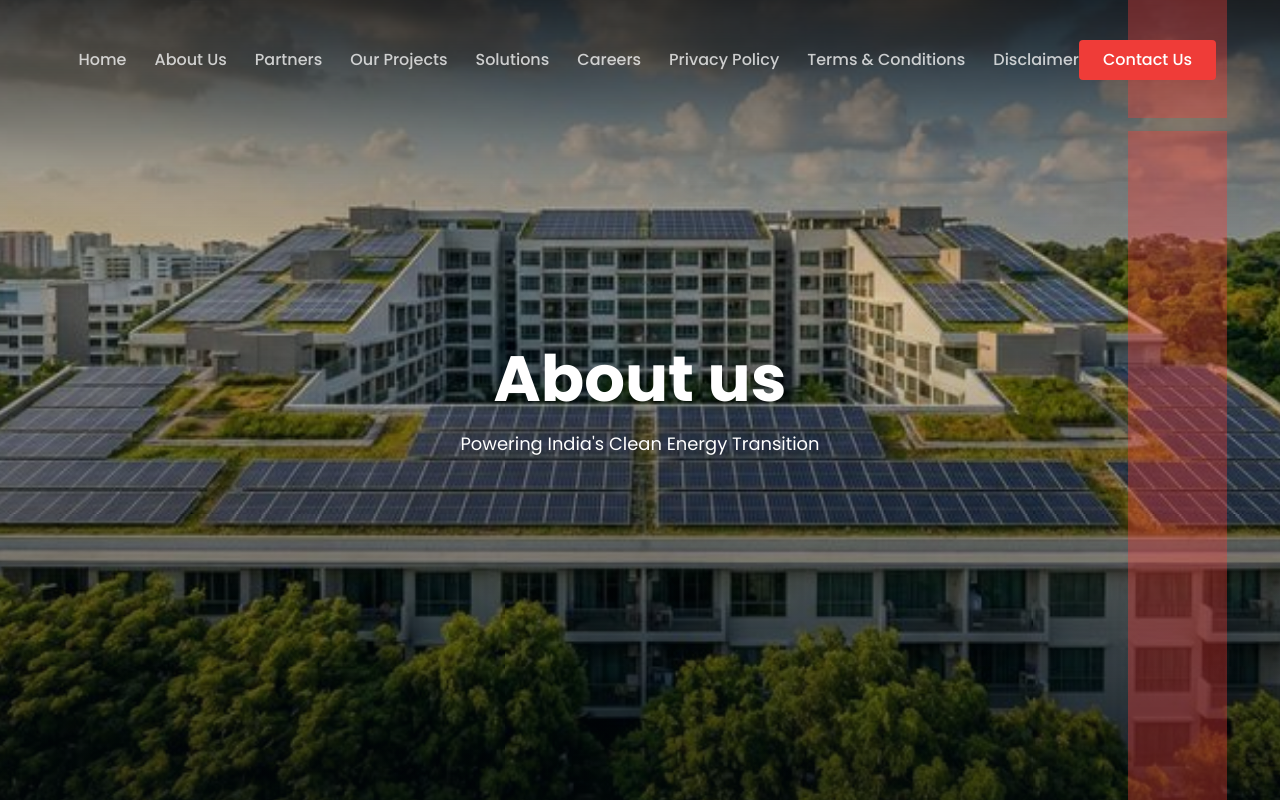
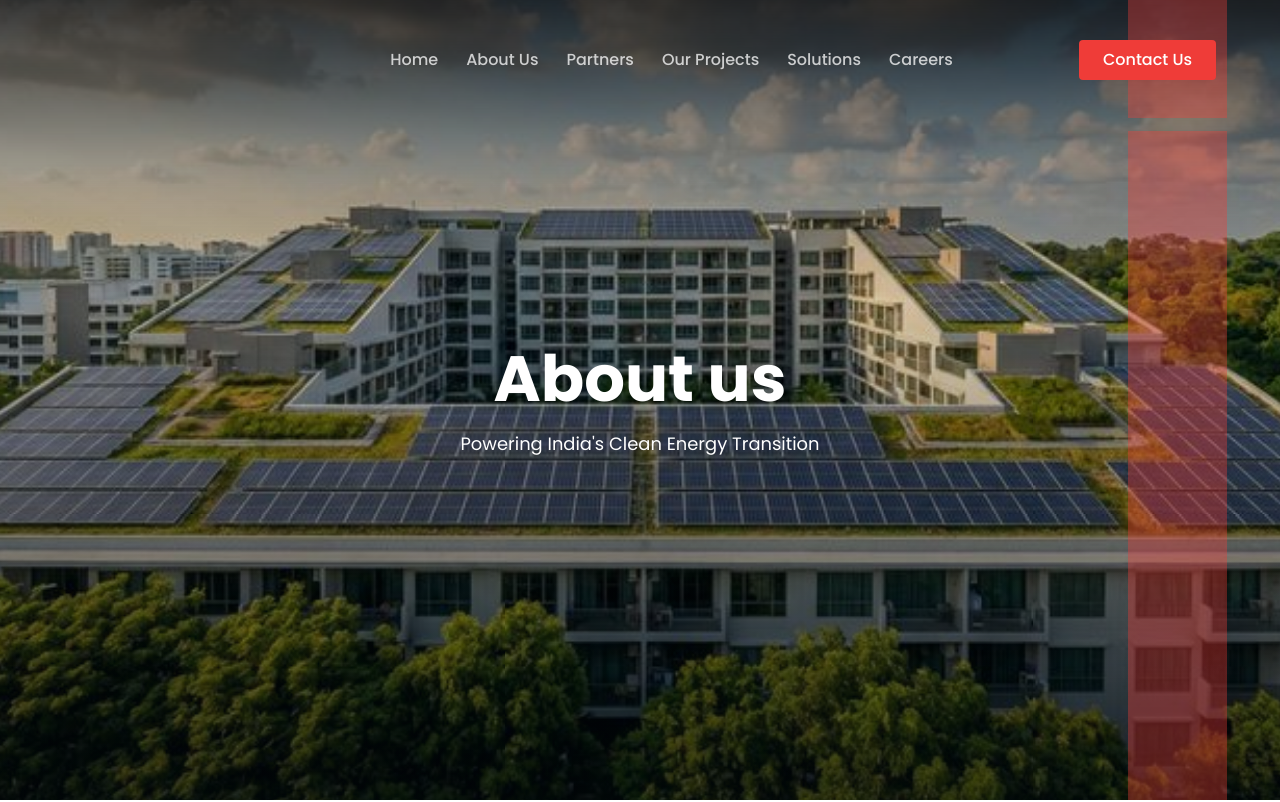
Before and after one commit to Zlaark/G-power, a Next.js app: page /about in a window 1280 px wide. Shown: the top 802 px of the page. Built offline with nearby package versions, Linux system fonts and the light colour scheme.

Commit message:
feat: Update footer link text from 'Terms and Conditions' to 'Terms & Conditions' for consistency

```diff
--- a/src/sections/Footer.tsx
+++ b/src/sections/Footer.tsx
@@ -72,7 +72,7 @@ export const Footer = () => {
                                 className="text-white leading-normal md:leading-[36px] tracking-[-0.48px] hover:text-white/80 transition-colors inline-block"
                                 style={{ fontFamily: "'Inter', sans-serif", fontSize: 'clamp(14px, 3vw, 19px)' }}
                             >
-                                Terms and Conditions
+                                Terms & Conditions
                             </Link>
                             <Link
                                 href="/privacy-policy"
--- a/src/sections/navbar.tsx
+++ b/src/sections/navbar.tsx
@@ -70,15 +70,6 @@ export const Navbar = () => {
                         <Link href="/careers" className="nav-link text-[16px] 2xl:text-[18px] font-medium text-black/75 hover:text-black transition-colors whitespace-nowrap" style={{ fontFamily: "'Poppins', sans-serif" }}>
                             Careers
                         </Link>
-                        <Link href="/privacy-policy" className="nav-link text-[16px] 2xl:text-[18px] font-medium text-black/75 hover:text-black transition-colors whitespace-nowrap" style={{ fontFamily: "'Poppins', sans-serif" }}>
-                            Privacy Policy
-                        </Link>
-                        <Link href="/terms-conditions" className="nav-link text-[16px] 2xl:text-[18px] font-medium text-black/75 hover:text-black transition-colors whitespace-nowrap" style={{ fontFamily: "'Poppins', sans-serif" }}>
-                            Terms & Conditions
-                        </Link>
-                        <Link href="/disclaimer" className="nav-link text-[16px] 2xl:text-[18px] font-medium text-black/75 hover:text-black transition-colors whitespace-nowrap" style={{ fontFamily: "'Poppins', sans-serif" }}>
-                            Disclaimer
-                        </Link>
                     </div>
 
                     {/* CTA Button */}
@@ -137,15 +128,6 @@ export const Navbar = () => {
                         <Link href="/careers" onClick={() => setIsMobileMenuOpen(false)} className="text-white text-[16px] font-medium hover:text-[#EF3C38] transition-colors" style={{ fontFamily: "'Poppins', sans-serif" }}>
                             Careers
                         </Link>
-                        <Link href="/privacy-policy" onClick={() => setIsMobileMenuOpen(false)} className="text-white text-[16px] font-medium hover:text-[#EF3C38] transition-colors" style={{ fontFamily: "'Poppins', sans-serif" }}>
-                            Privacy Policy
-                        </Link>
-                        <Link href="/terms-conditions" onClick={() => setIsMobileMenuOpen(false)} className="text-white text-[16px] font-medium hover:text-[#EF3C38] transition-colors" style={{ fontFamily: "'Poppins', sans-serif" }}>
-                            Terms & Conditions
-                        </Link>
-                        <Link href="/disclaimer" onClick={() => setIsMobileMenuOpen(false)} className="text-white text-[16px] font-medium hover:text-[#EF3C38] transition-colors" style={{ fontFamily: "'Poppins', sans-serif" }}>
-                            Disclaimer
-                        </Link>
 
                         <Link href="/contact" onClick={() => setIsMobileMenuOpen(false)} className="mt-4 bg-[#EF3C38] text-white px-8 py-3 rounded text-[16px] font-medium hover:bg-white hover:text-[#EF3C38] transition-all" style={{ fontFamily: "'Poppins', sans-serif" }}>
                             Contact Us
```
